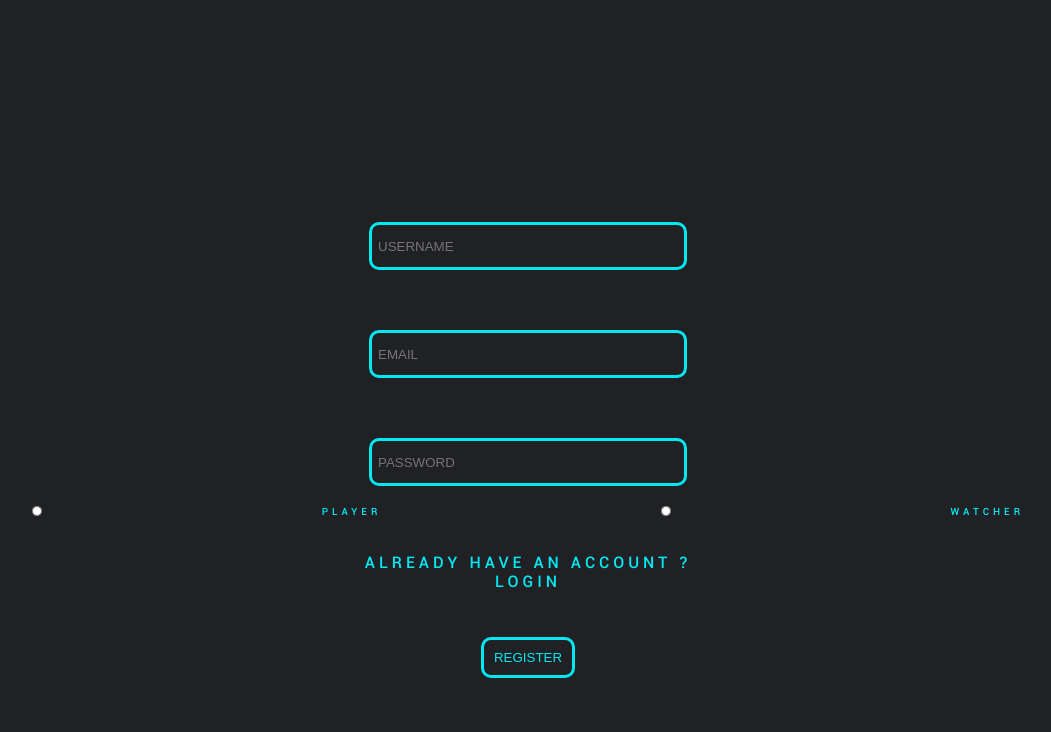
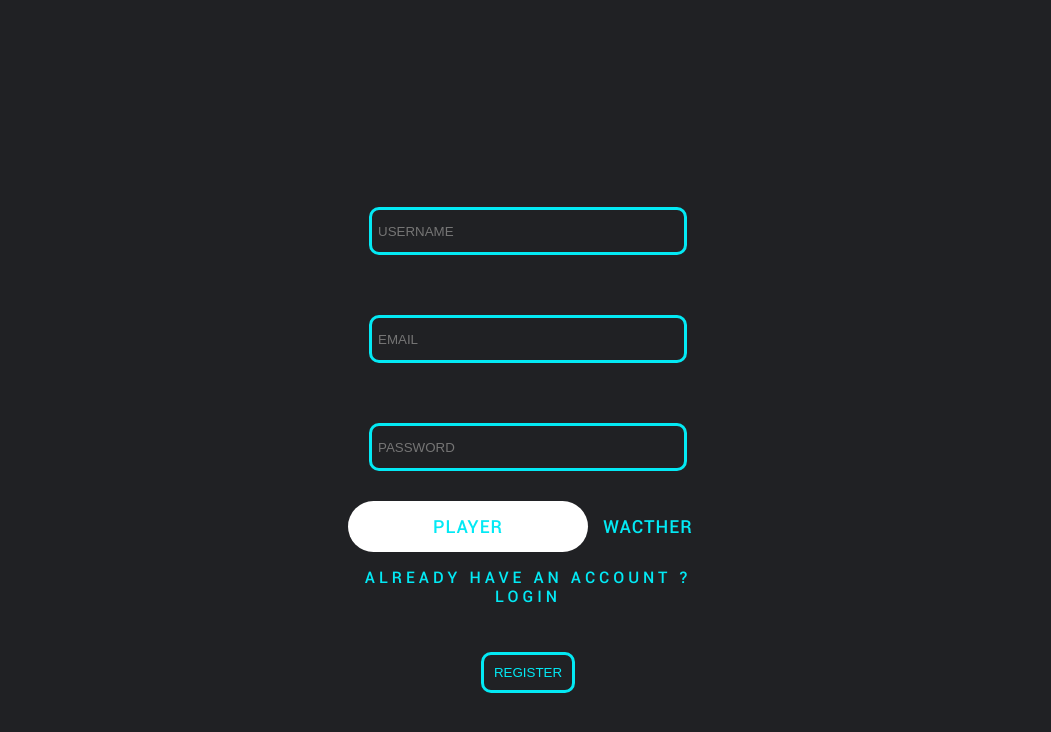
Before and after one commit to LuchiRodriguez/proyecto, a React (Vite) app: page /login in a window 1280 px wide. Both pictures are taken after a click on the element "CREATE AN ACCOUNT". Shown: the top 732 px of the page, without its empty margins (112-1163 px from the left). Built offline with nearby package versions, Linux system fonts and the light colour scheme.

Commit message:
Switch button select rol

```diff
--- a/src/app/Styles.jsx
+++ b/src/app/Styles.jsx
@@ -453,3 +453,71 @@
   height: 30px;
   font-size: 16px;
 `;
+
+export const SwitchButton = styled.div`
+  border-radius: 10px;
+  overflow: hidden;
+  width: 240px;
+  text-align: center;
+  font-size: 18px;
+  letter-spacing: 1px;
+  color: var(--blue);
+  position: relative;
+  padding-right: 120px;
+  position: relative;
+  margin-top: 30px;
+
+  &::before {
+    content: "Wacther";
+    position: absolute;
+    top: 0;
+    bottom: 0;
+    right: 0;
+    width: 120px;
+    display: flex;
+    align-items: center;
+    justify-content: center;
+    z-index: 3;
+    pointer-events: none;
+  }
+
+  input {
+    cursor: pointer;
+    position: absolute;
+    top: 0;
+    left: 0;
+    bottom: 0;
+    width: 100%;
+    height: 100%;
+    opacity: 0;
+    z-index: 2;
+
+    &::checked + label::before {
+      transform: translateX(120px);
+      transition: transform 300ms linear;
+    }
+  }
+  label {
+    position: relative;
+    padding: 15px 0;
+    display: block;
+    user-select: none;
+    pointer-events: none;
+
+    &::before {
+      content: "";
+      background: #fff;
+      height: 100%;
+      width: 100%;
+      position: absolute;
+      left: 0;
+      top: 0;
+      border-radius: 30px;
+      transform: translateX(0);
+      transition: transform 300ms;
+    }
+  }
+  span {
+    position: relative;
+  }
+`;
--- a/src/components/SelectRol.jsx
+++ b/src/components/SelectRol.jsx
@@ -1,5 +1,14 @@
+import { SwitchButton } from "../app/Styles";
+
 const SelectRol = () => {
-  return <div>SelectRol</div>;
+  return (
+    <SwitchButton>
+      <input type="checkbox" />{" "}
+      <label htmlFor="switch-button">
+        <span>Player</span>
+      </label>
+    </SwitchButton>
+  );
 };
 
 export default SelectRol;
--- a/src/pages/Login.jsx
+++ b/src/pages/Login.jsx
@@ -5,6 +5,7 @@
 import { useNavigate } from "react-router-dom";
 import { postUser } from "../app/api/Login";
 import { createUser } from "../app/api/Register";
+import SelectRol from "../components/SelectRol";
 
 const Login = () => {
   const navigate = useNavigate();
@@ -99,12 +100,13 @@
             onChange={(e) => setPassword(e.target.value)}
             required
           ></input>
-          <ChooseRol>
+          {/* <ChooseRol>
             <input type="radio" name="rol" onClick={() => setRol("player")} />
             <label htmlFor="jugador">Player</label>
             <input type="radio" name="rol" onClick={() => setRol("watcher")} />
             <label htmlFor="observador">Watcher</label>
-          </ChooseRol>
+          </ChooseRol> */}
+          <SelectRol />
           <p>
             Already have an account ?<br />
             <span onClick={() => setExistingUser(true)}>Login</span>
```
